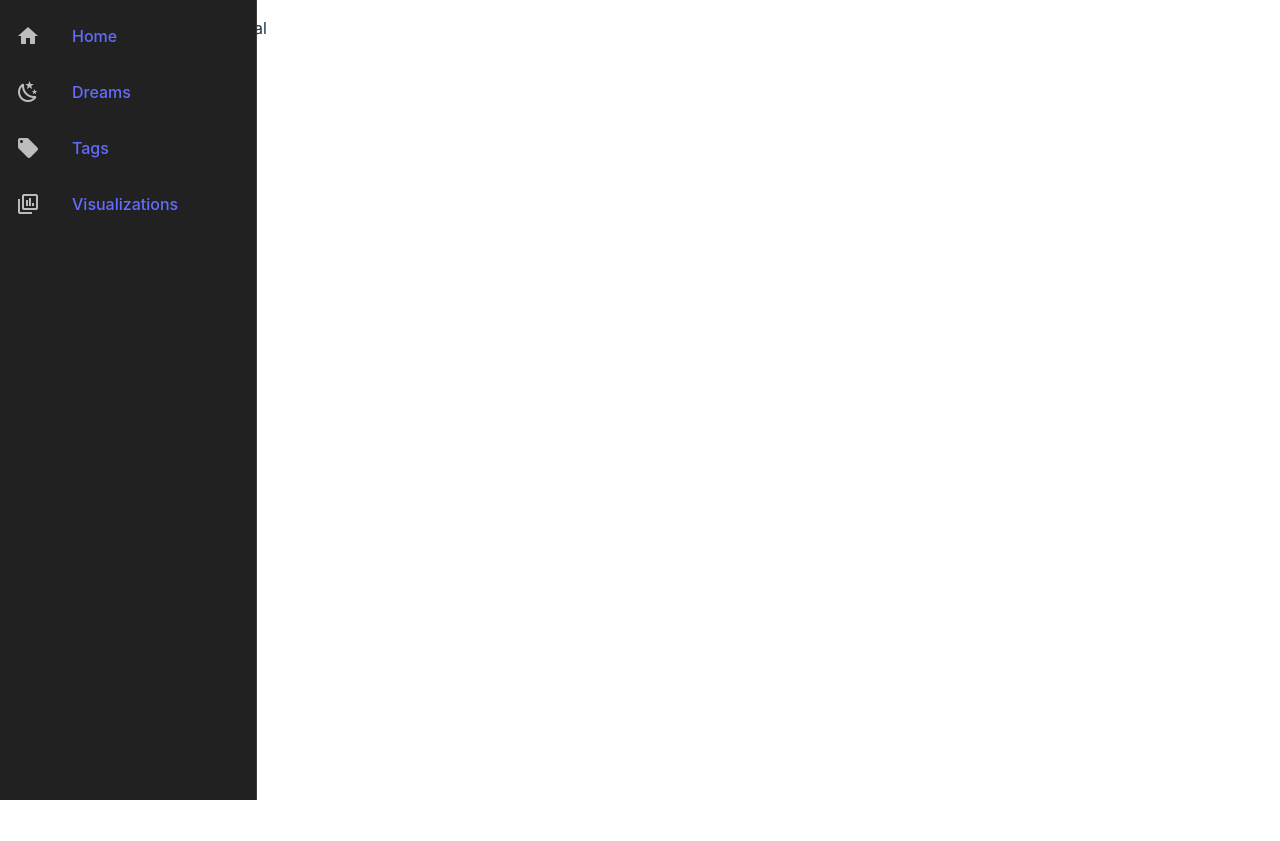
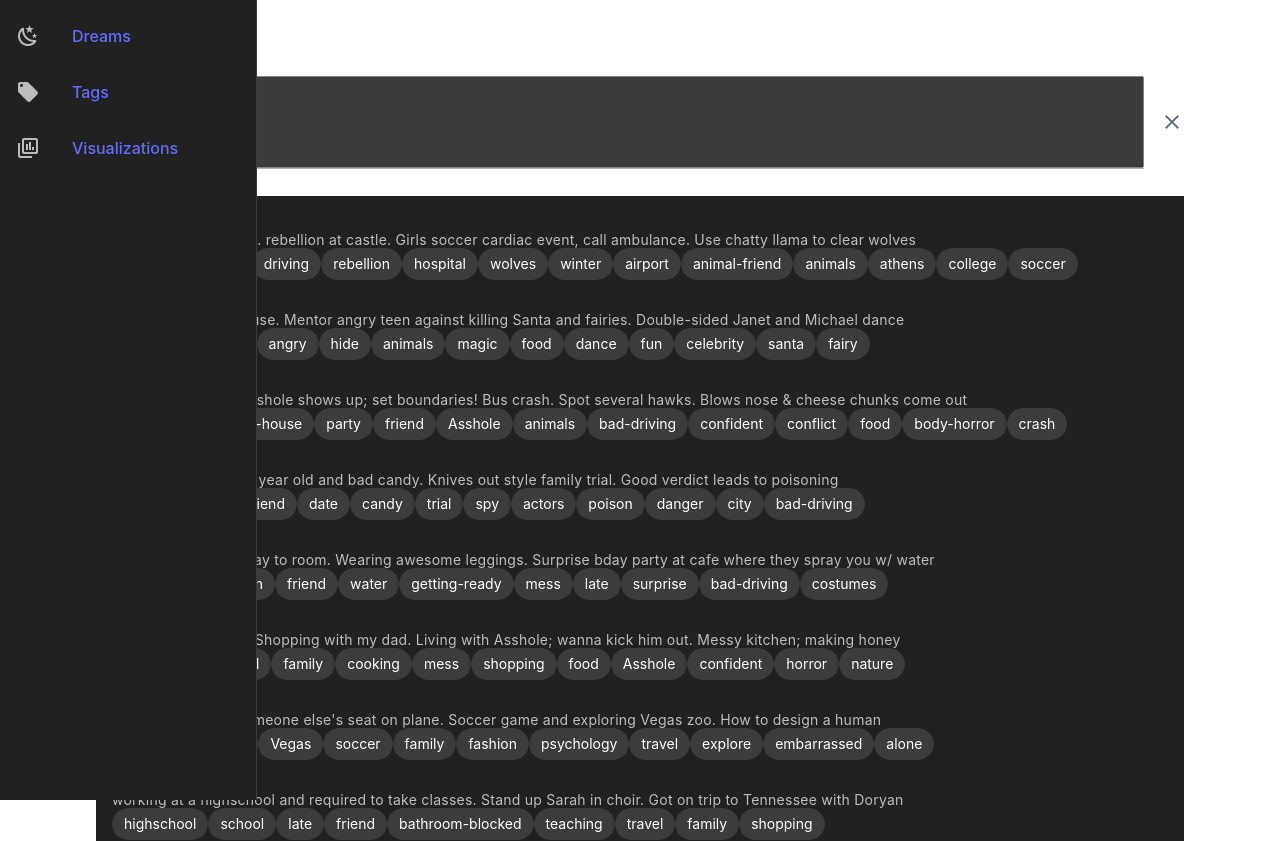
Before and after one commit to MMFane/dream-journal, a Vue app: page / in a window 1280 px wide. Shown: the top 841 px of the page. Before the commit the page ends 800 px from the top, so only its background shows below. Built offline with nearby package versions, Linux system fonts and the light colour scheme.

Commit message:
make dreams list homepage

```diff
--- a/src/App.vue
+++ b/src/App.vue
@@ -4,11 +4,8 @@
   <v-layout>
     <v-navigation-drawer expand-on-hover rail :mobile="false">
       <v-list>
-        <v-list-item prepend-icon="mdi-home"
-          ><RouterLink to="/">Home</RouterLink></v-list-item
-        >
         <v-list-item prepend-icon="mdi-weather-night"
-          ><RouterLink to="/dreams">Dreams</RouterLink></v-list-item
+          ><RouterLink to="/">Dreams</RouterLink></v-list-item
         >
         <v-list-item prepend-icon="mdi-tag"
           ><RouterLink to="/tags">Tags</RouterLink></v-list-item
--- a/src/components/routes/HomePage.vue
+++ /dev/null
@@ -1,5 +0,0 @@
-<script setup lang="ts"></script>
-
-<template>
-  <p>This is a dream journal</p>
-</template>
--- a/src/main.ts
+++ b/src/main.ts
@@ -11,12 +11,10 @@ import { createMemoryHistory, createRouter } from 'vue-router'
 
 import DreamsPage from './components/routes/DreamsPage.vue'
 import TagsPage from './components/routes/TagsPage.vue'
-import HomePage from './components/routes/HomePage.vue'
 import VisualizationPage from './components/routes/VisualizationsPage.vue'
 
 const routes = [
-  { path: '/', component: HomePage },
-  { path: '/dreams', component: DreamsPage },
+  { path: '/', component: DreamsPage },
   { path: '/tags', component: TagsPage },
   { path: '/visualizations', component: VisualizationPage }
 ]
```
